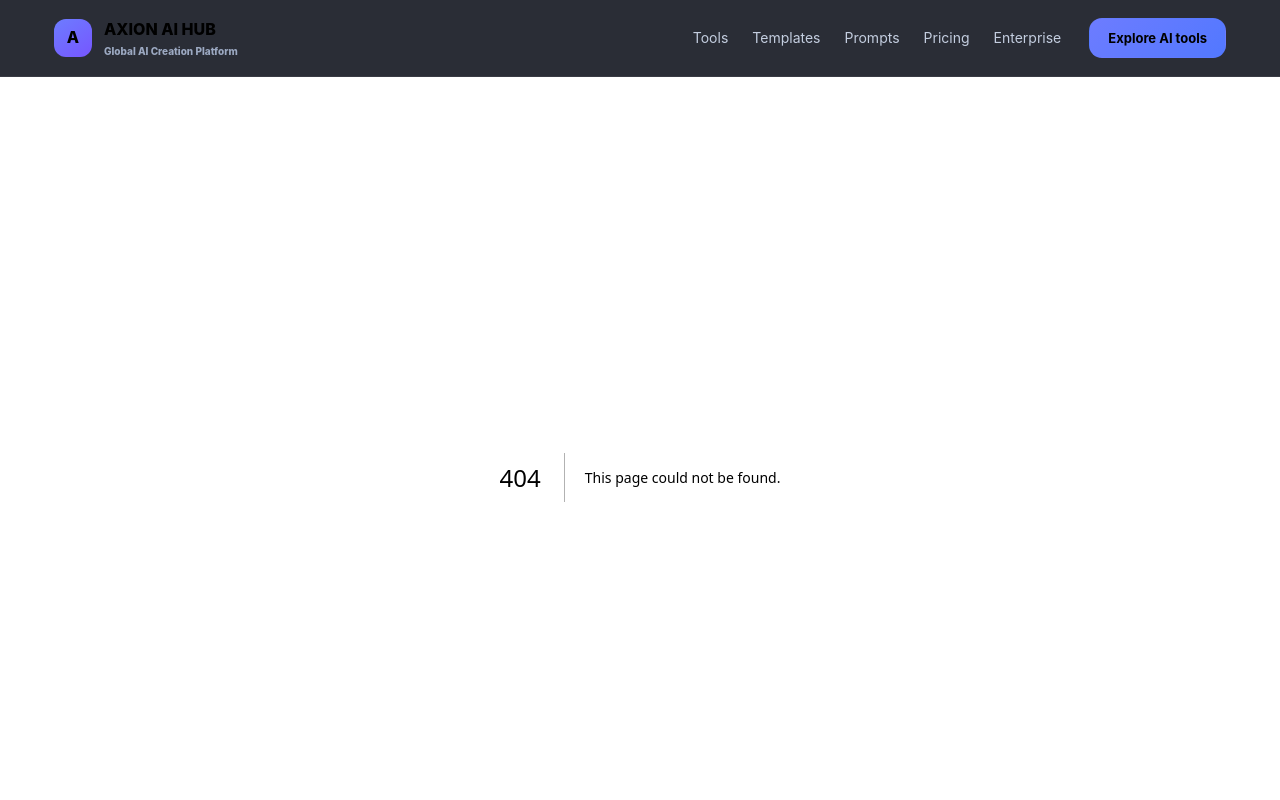
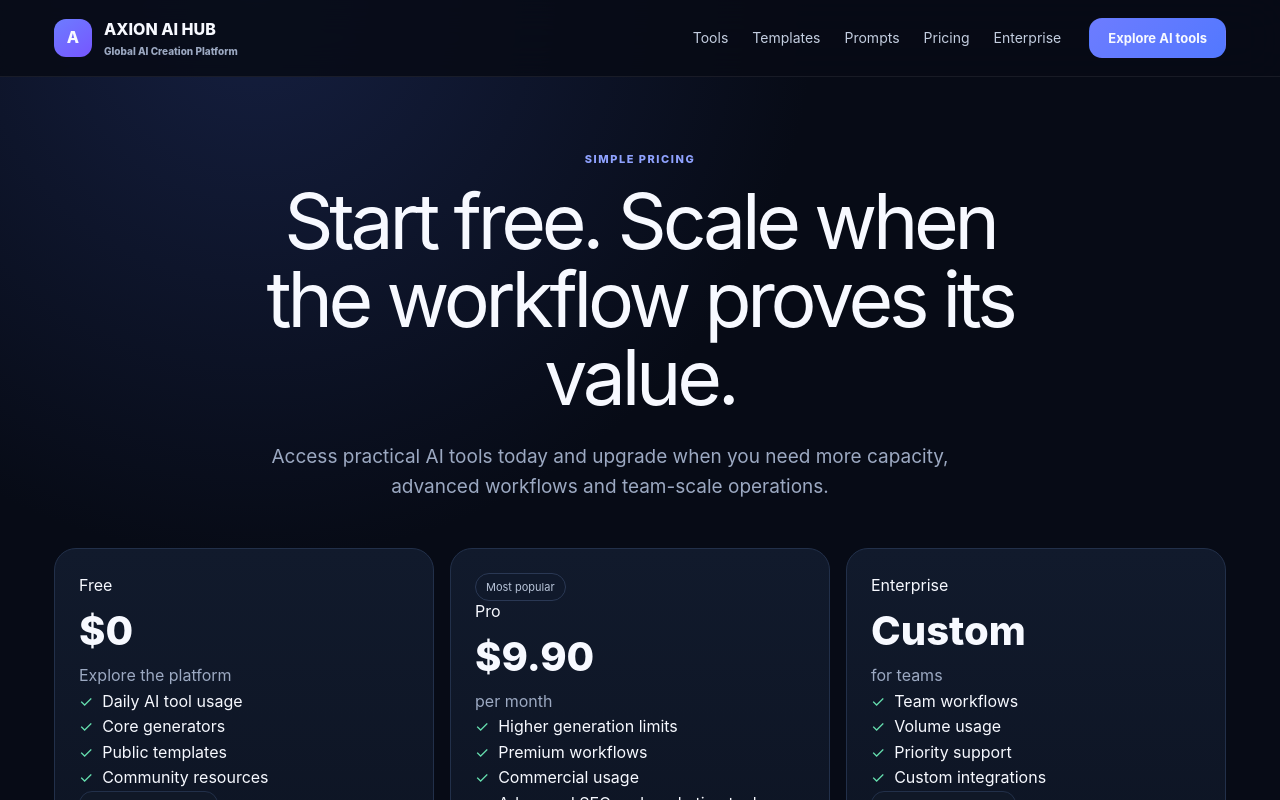
Before and after one commit to michaelauditor-pixel/axion-ai-hub, a Next.js app: page /pricing in a window 1280 px wide. Before the commit this address had no page. Shown: the top 800 px of the page. Built offline with nearby package versions, Linux system fonts and the light colour scheme.

Commit message:
Add enterprise pricing page

```diff
--- /dev/null
+++ b/src/app/pricing/page.tsx
@@ -0,0 +1,4 @@
+import type { Metadata } from "next";
+export const metadata:Metadata={title:"Pricing",description:"Choose an AXION AI HUB plan for AI-powered marketing, content, SEO and productivity workflows.",alternates:{canonical:"/pricing"}};
+const plans=[{name:"Free",price:"$0",note:"Explore the platform",features:["Daily AI tool usage","Core generators","Public templates","Community resources"],cta:"Explore tools",href:"/tools"},{name:"Pro",price:"$9.90",note:"per month",features:["Higher generation limits","Premium workflows","Commercial usage","Advanced SEO and marketing tools"],cta:"Upgrade to Pro",href:"/tools"},{name:"Enterprise",price:"Custom",note:"for teams",features:["Team workflows","Volume usage","Priority support","Custom integrations"],cta:"Contact sales",href:"/contact"}];
+export default function PricingPage(){return <main className="page-shell"><section className="section-heading centered"><span className="eyebrow">Simple pricing</span><h1>Start free. Scale when the workflow proves its value.</h1><p>Access practical AI tools today and upgrade when you need more capacity, advanced workflows and team-scale operations.</p></section><section className="pricing-grid">{plans.map((p,i)=><article className="pricing-card" key={p.name}>{i===1&&<span className="badge">Most popular</span>}<h2>{p.name}</h2><div style={{fontSize:40,fontWeight:800}}>{p.price}</div><p>{p.note}</p><ul className="feature-list">{p.features.map(f=><li key={f}>{f}</li>)}</ul><a className={i===1?"button primary":"button secondary"} href={p.href}>{p.cta}</a></article>)}</section></main>}
```
